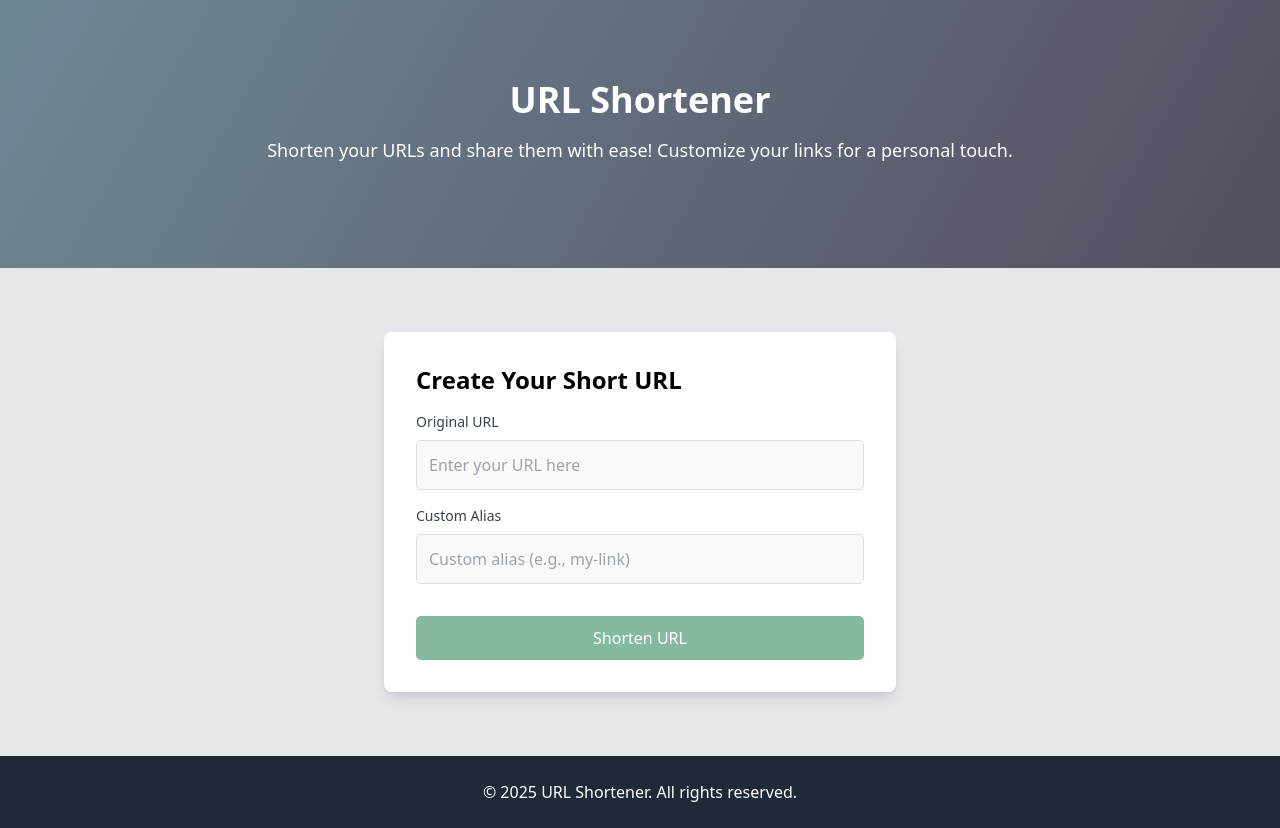
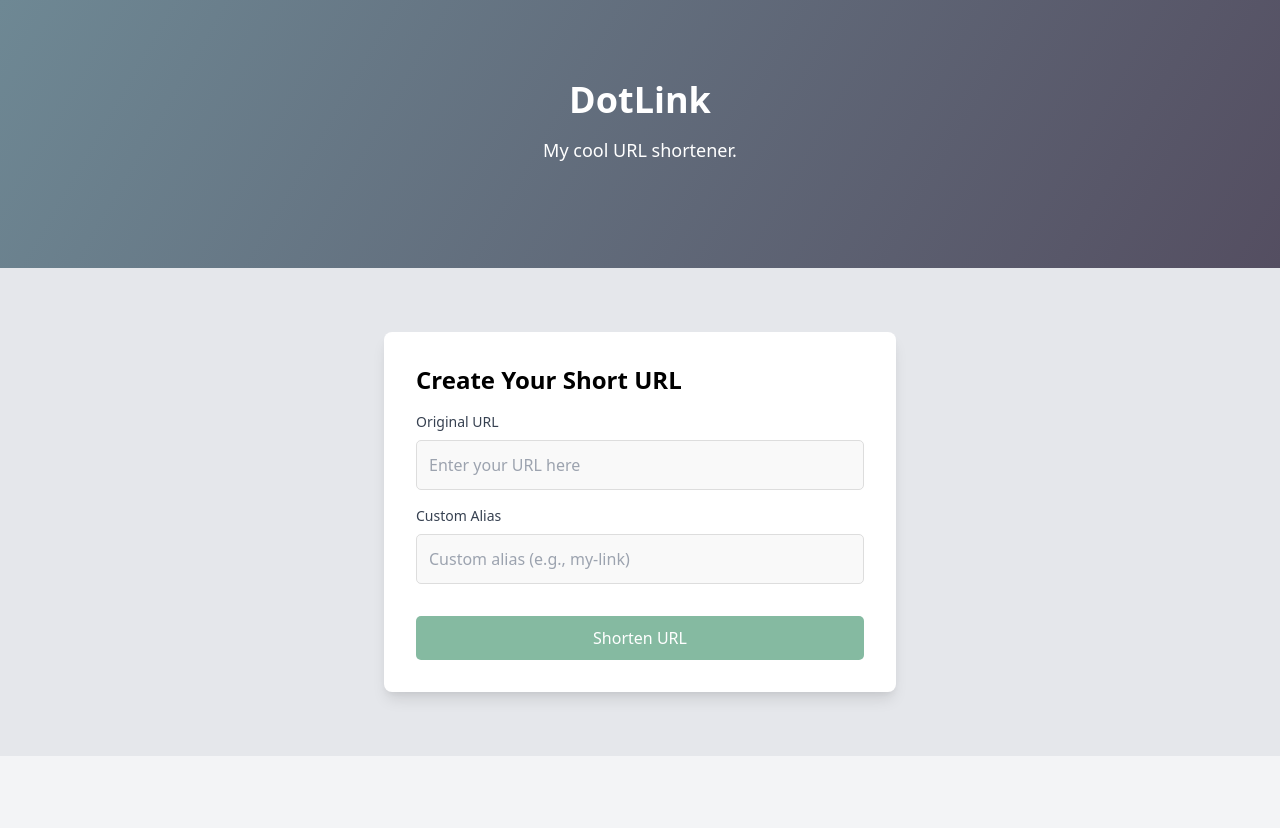
Before and after one commit to Aarondoran/Dot-link, a website: page public/index.html in a window 1280 px wide. After the commit the page ends 800 px from the top, so only its background shows below. Drawn offline with nearby package versions, Linux system fonts and the light colour scheme.

Commit message:
Update index.html

```diff
--- a/public/index.html
+++ b/public/index.html
@@ -36,8 +36,8 @@
     <!-- Hero Section -->
     <section class="hero-bg py-20">
         <div class="container mx-auto text-center">
-            <h1 class="text-4xl font-bold mb-4">URL Shortener</h1>
-            <p class="text-lg mb-6">Shorten your URLs and share them with ease! Customize your links for a personal touch.</p>
+            <h1 class="text-4xl font-bold mb-4">DotLink</h1>
+            <p class="text-lg mb-6">My cool URL shortener.</p>
         </div>
     </section>
 
@@ -67,13 +67,6 @@
             </div>
         </div>
     </section>
-
-    <!-- Footer Section -->
-    <footer class="bg-gray-800 text-white py-6">
-        <div class="container mx-auto text-center">
-            <p>&copy; 2025 URL Shortener. All rights reserved.</p>
-        </div>
-    </footer>
 
     <script>
         const form = document.getElementById("shortenForm");
```
